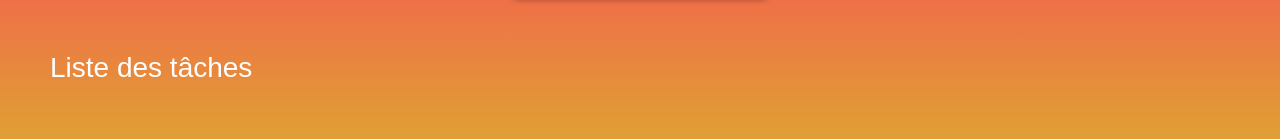
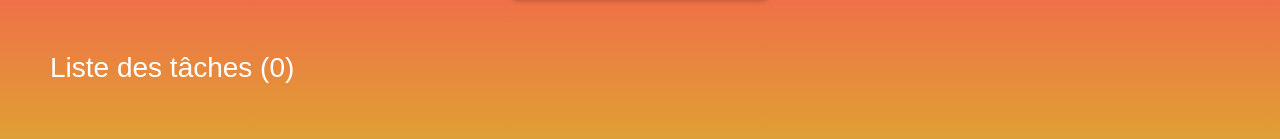
Before and after one commit to CesarMoroPro/Vue-Todo-List, a Vue app: page / in a window 1280 px wide. Shown: the part 235-374 px from the top of the page. Built offline with nearby package versions, Linux system fonts and the light colour scheme; a web font is replaced by a local one.

Commit message:
STYLE : ajout du nombre de tâches dans les titres de la todoList et de la archiveList

```diff
--- a/src/components/TodoArchive.vue
+++ b/src/components/TodoArchive.vue
@@ -4,8 +4,8 @@
                 v-if="archiveList.length > 0"
         >
 
-                <h2 v-show="archiveList.length === 1">Tâche archivée</h2>
-                <h2 v-show="archiveList.length !== 1">Tâches archivées</h2>
+                <h2 v-show="archiveList.length === 1">{{ archiveList.length }} tâche archivée</h2>
+                <h2 v-show="archiveList.length !== 1">{{ archiveList.length }} tâches archivées</h2>
 
                 <div
                         class="one-task"
--- a/src/components/TodoList.vue
+++ b/src/components/TodoList.vue
@@ -4,7 +4,7 @@
                 class="all-tasks"
                 :class="archiveList.length === 0 ? 'all-tasks-full' : 'all-tasks-middle'"
         >
-                <h2>Liste des tâches</h2>
+                <h2>Liste des tâches ({{ todoList.length }})</h2>
 
                 <!-- "todoList" est importée grâce au store "useTodoListStore" dans "/stores/todoList.js" -->
                 <div
```
